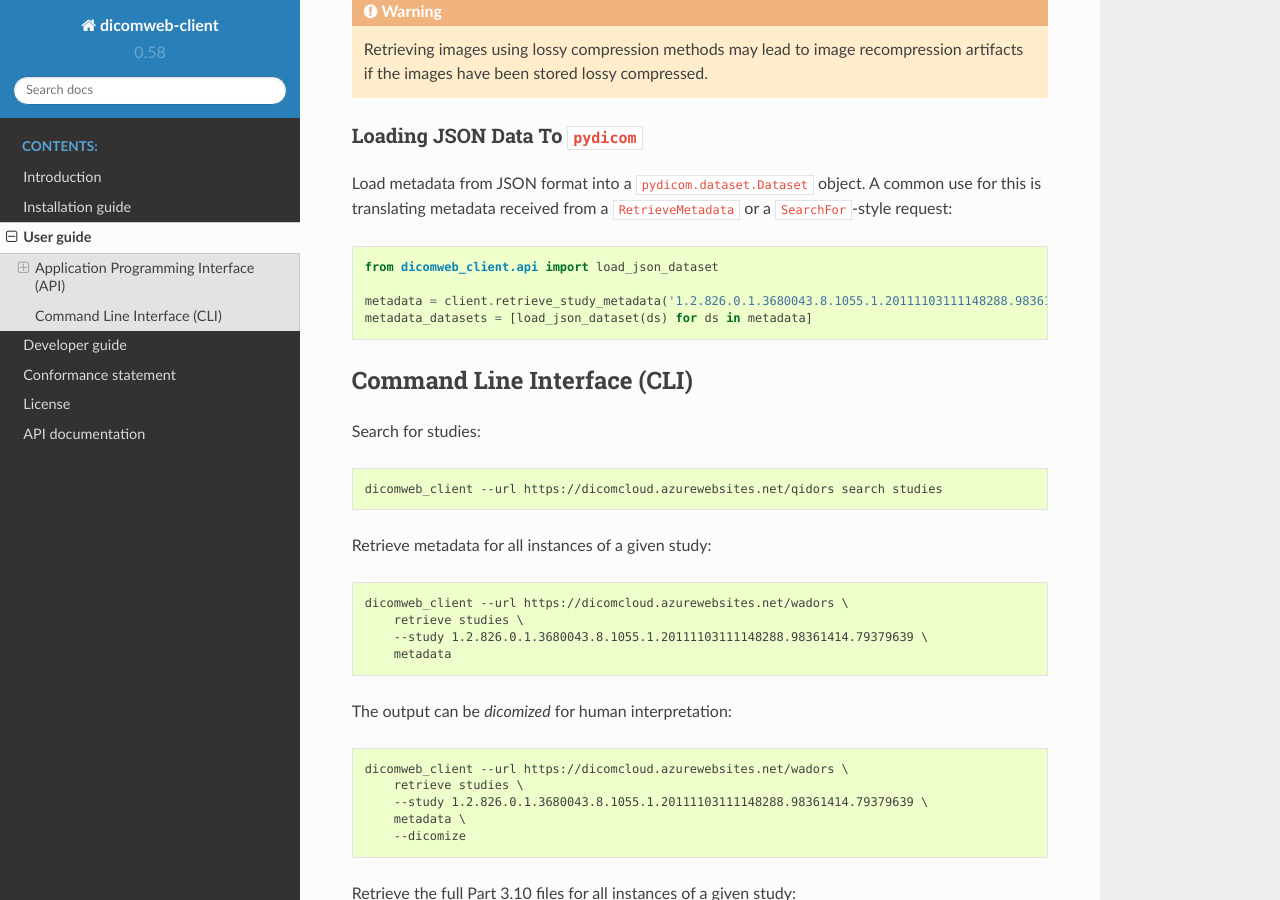
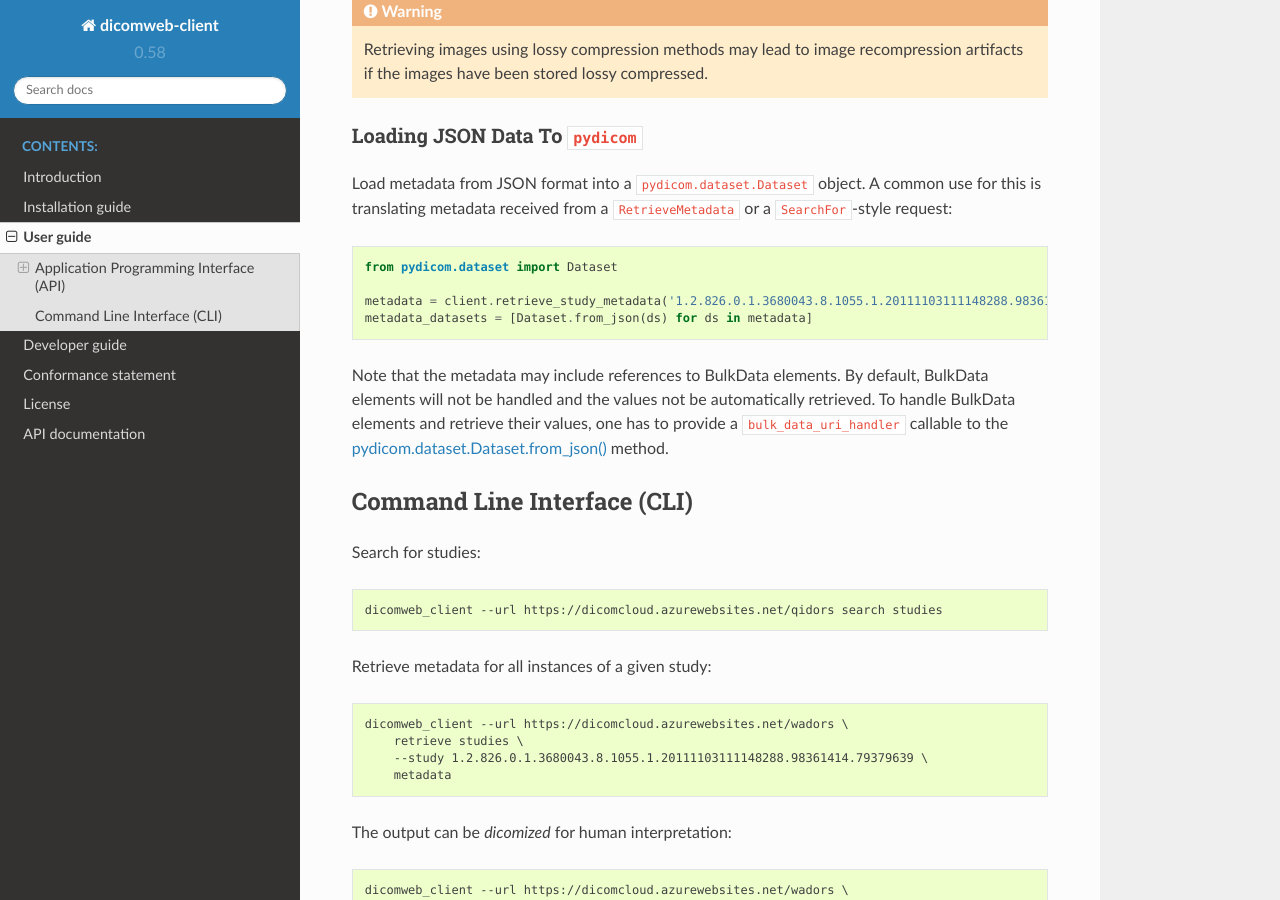
Before and after one commit to ImagingDataCommons/dicomweb-client, a Sphinx documentation site: the page built from docs/usage.rst, in a window 1280 px wide and 900 px high, scrolled down 9535 px. Built offline with Sphinx 7.4.7 and the Read the Docs theme 2.0.0, drawn with Linux system fonts in a browser that asks for light colours.

Commit message:
Update usage section of documentation

```diff
--- a/docs/usage.rst
+++ b/docs/usage.rst
@@ -557,10 +557,14 @@ A common use for this is translating metadata received from a ``RetrieveMetadata
 
 .. code-block:: python
 
-    from dicomweb_client.api import load_json_dataset
+    from pydicom.dataset import Dataset
 
     metadata = client.retrieve_study_metadata('1.2.826.0.1.3680043.8.1055.1.20111103111148288.98361414.79379639')
-    metadata_datasets = [load_json_dataset(ds) for ds in metadata]
+    metadata_datasets = [Dataset.from_json(ds) for ds in metadata]
+
+Note that the metadata may include references to BulkData elements.
+By default, BulkData elements will not be handled and the values not be automatically retrieved.
+To handle BulkData elements and retrieve their values, one has to provide a ``bulk_data_uri_handler`` callable to the `pydicom.dataset.Dataset.from_json() <https://pydicom.github.io/pydicom/dev/reference/generated/pydicom.dataset.Dataset.html#pydicom.dataset.Dataset.from_json>`_ method.
 
 
 Command Line Interface (CLI)
```
